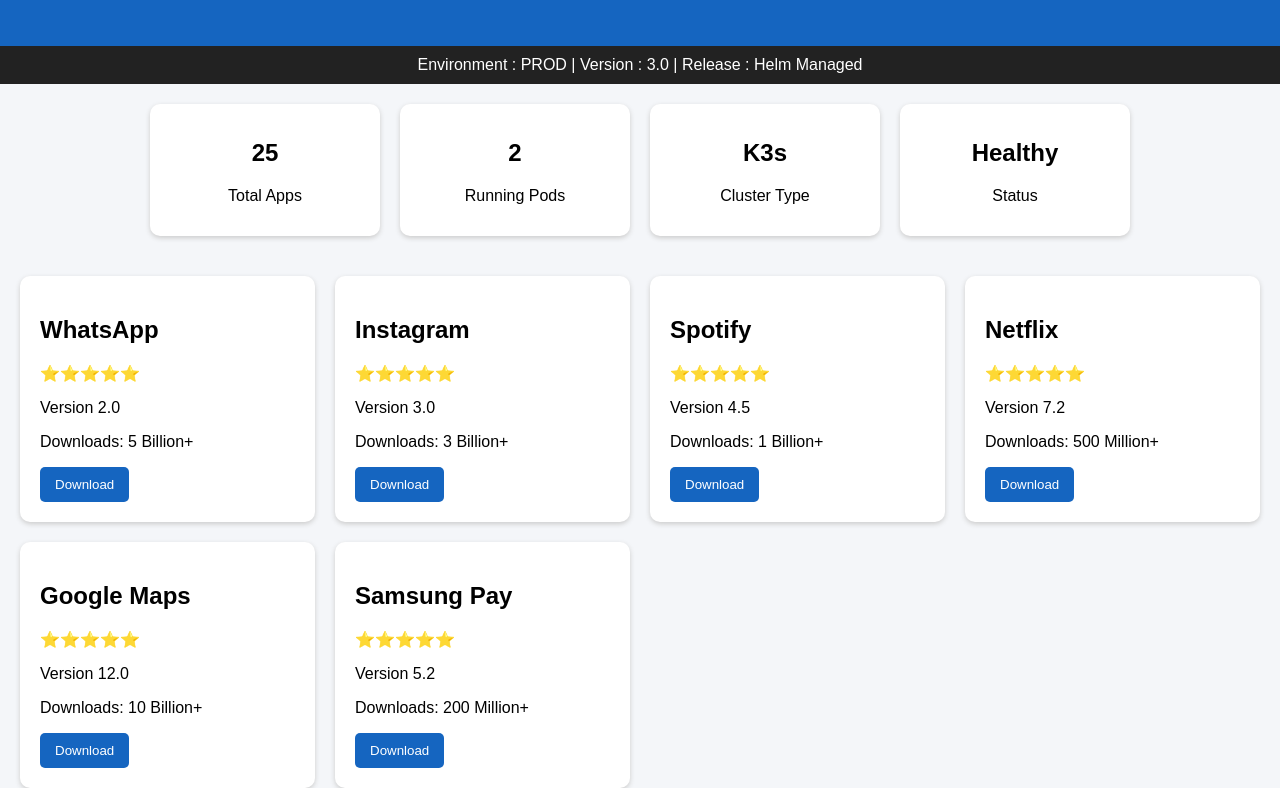
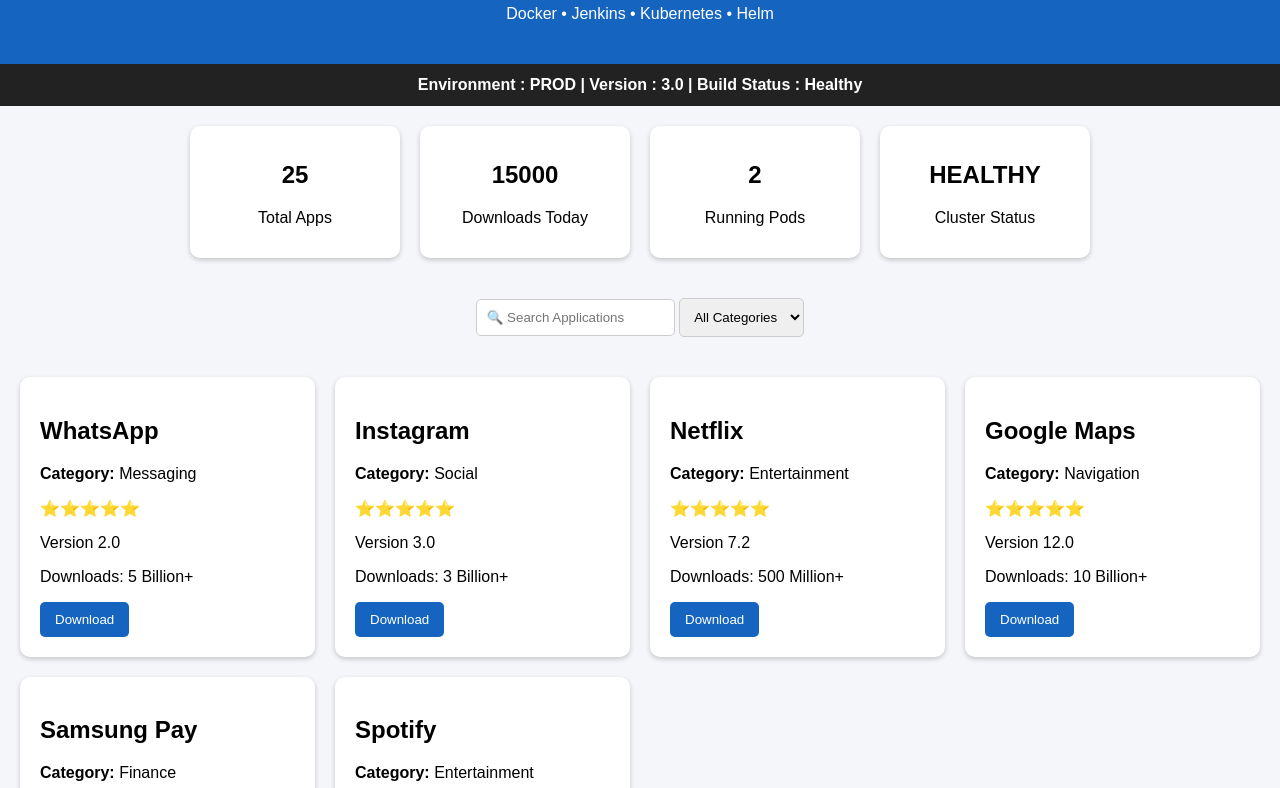
Before and after one commit to ingawalekar/devops-lab, a plain HTML site: page index.html in a window 1280 px wide. Shown: the part 101-889 px from the top of the page. Drawn offline with Linux system fonts and the light colour scheme.

Commit message:
Added searchable app store UI

```diff
--- a/index.html
+++ b/index.html
@@ -6,7 +6,7 @@
 
 <style>
 body{
-    font-family: Arial, sans-serif;
+    font-family: Arial,sans-serif;
     margin:0;
     background:#f4f6f9;
 }
@@ -18,15 +18,12 @@ body{
     text-align:center;
 }
 
-.header h1{
-    margin:0;
-}
-
 .banner{
     background:#222;
     color:white;
-    padding:10px;
+    padding:12px;
     text-align:center;
+    font-weight:bold;
 }
 
 .stats{
@@ -38,12 +35,24 @@ body{
 }
 
 .stat-card{
+    width:180px;
     background:white;
-    width:200px;
     padding:15px;
+    text-align:center;
     border-radius:10px;
-    box-shadow:0 2px 5px #ccc;
+    box-shadow:0 2px 5px rgba(0,0,0,0.2);
+}
+
+.controls{
     text-align:center;
+    padding:20px;
+}
+
+.controls input,
+.controls select{
+    padding:10px;
+    border-radius:5px;
+    border:1px solid #ccc;
 }
 
 .apps{
@@ -55,16 +64,16 @@ body{
 
 .app-card{
     background:white;
+    padding:20px;
     border-radius:10px;
-    padding:20px;
-    box-shadow:0 2px 5px #ccc;
+    box-shadow:0 2px 5px rgba(0,0,0,0.2);
 }
 
 button{
-    padding:10px 15px;
     background:#1565c0;
     color:white;
     border:none;
+    padding:10px 15px;
     border-radius:5px;
     cursor:pointer;
 }
@@ -78,12 +87,12 @@ button:hover{
 <body>
 
 <div class="header">
-<h1>📱 Ganesh DevOps App Store</h1>
-<h3>Docker • Jenkins • Kubernetes • Helm</h3>
+<h1>📱 Ganesh DevOps Mobile Store</h1>
+<p>Docker • Jenkins • Kubernetes • Helm</p>
 </div>
 
 <div class="banner">
-Environment : PROD | Version : 3.0 | Release : Helm Managed
+Environment : PROD | Version : 3.0 | Build Status : Healthy
 </div>
 
 <div class="stats">
@@ -93,72 +102,139 @@ Environment : PROD | Version : 3.0 | Release : Helm Managed
 </div>
 
 <div class="stat-card">
+<h2>15000</h2>
+<p>Downloads Today</p>
+</div>
+
+<div class="stat-card">
 <h2>2</h2>
 <p>Running Pods</p>
 </div>
 
 <div class="stat-card">
-<h2>K3s</h2>
-<p>Cluster Type</p>
+<h2>HEALTHY</h2>
+<p>Cluster Status</p>
+</div>
 </div>
 
-<div class="stat-card">
-<h2>Healthy</h2>
-<p>Status</p>
-</div>
+<div class="controls">
+<input type="text"
+       id="searchBox"
+       placeholder="🔍 Search Applications"
+       onkeyup="filterApps()">
+
+<select id="categoryFilter"
+        onchange="filterApps()">
+
+<option value="all">All Categories</option>
+<option value="Messaging">Messaging</option>
+<option value="Social">Social</option>
+<option value="Entertainment">Entertainment</option>
+<option value="Navigation">Navigation</option>
+<option value="Finance">Finance</option>
+
+</select>
 </div>
 
 <div class="apps">
 
-<div class="app-card">
+<div class="app-card" data-category="Messaging">
 <h2>WhatsApp</h2>
+<p><b>Category:</b> Messaging</p>
 <p>⭐⭐⭐⭐⭐</p>
 <p>Version 2.0</p>
 <p>Downloads: 5 Billion+</p>
 <button>Download</button>
 </div>
 
-<div class="app-card">
+<div class="app-card" data-category="Social">
 <h2>Instagram</h2>
+<p><b>Category:</b> Social</p>
 <p>⭐⭐⭐⭐⭐</p>
 <p>Version 3.0</p>
 <p>Downloads: 3 Billion+</p>
 <button>Download</button>
 </div>
 
-<div class="app-card">
+<div class="app-card" data-category="Entertainment">
+<h2>Netflix</h2>
+<p><b>Category:</b> Entertainment</p>
+<p>⭐⭐⭐⭐⭐</p>
+<p>Version 7.2</p>
+<p>Downloads: 500 Million+</p>
+<button>Download</button>
+</div>
+
+<div class="app-card" data-category="Navigation">
+<h2>Google Maps</h2>
+<p><b>Category:</b> Navigation</p>
+<p>⭐⭐⭐⭐⭐</p>
+<p>Version 12.0</p>
+<p>Downloads: 10 Billion+</p>
+<button>Download</button>
+</div>
+
+<div class="app-card" data-category="Finance">
+<h2>Samsung Pay</h2>
+<p><b>Category:</b> Finance</p>
+<p>⭐⭐⭐⭐⭐</p>
+<p>Version 5.2</p>
+<p>Downloads: 200 Million+</p>
+<button>Download</button>
+</div>
+
+<div class="app-card" data-category="Entertainment">
 <h2>Spotify</h2>
+<p><b>Category:</b> Entertainment</p>
 <p>⭐⭐⭐⭐⭐</p>
 <p>Version 4.5</p>
 <p>Downloads: 1 Billion+</p>
 <button>Download</button>
 </div>
 
-<div class="app-card">
-<h2>Netflix</h2>
-<p>⭐⭐⭐⭐⭐</p>
-<p>Version 7.2</p>
-<p>Downloads: 500 Million+</p>
-<button>Download</button>
 </div>
 
-<div class="app-card">
-<h2>Google Maps</h2>
-<p>⭐⭐⭐⭐⭐</p>
-<p>Version 12.0</p>
-<p>Downloads: 10 Billion+</p>
-<button>Download</button>
-</div>
+<script>
 
-<div class="app-card">
-<h2>Samsung Pay</h2>
-<p>⭐⭐⭐⭐⭐</p>
-<p>Version 5.2</p>
-<p>Downloads: 200 Million+</p>
-<button>Download</button>
-</div>
+function filterApps(){
 
-</div>
+let search =
+document.getElementById("searchBox")
+.value.toLowerCase();
+
+let category =
+document.getElementById("categoryFilter")
+.value;
+
+let cards =
+document.querySelectorAll(".app-card");
+
+cards.forEach(card=>{
+
+let name =
+card.querySelector("h2")
+.innerText
+.toLowerCase();
+
+let appCategory =
+card.getAttribute("data-category");
+
+let matchSearch =
+name.includes(search);
+
+let matchCategory =
+category==="all" ||
+appCategory===category;
+
+card.style.display =
+(matchSearch && matchCategory)
+? "block"
+: "none";
+
+});
+
+}
+</script>
 
 </body>
 </html>
```
